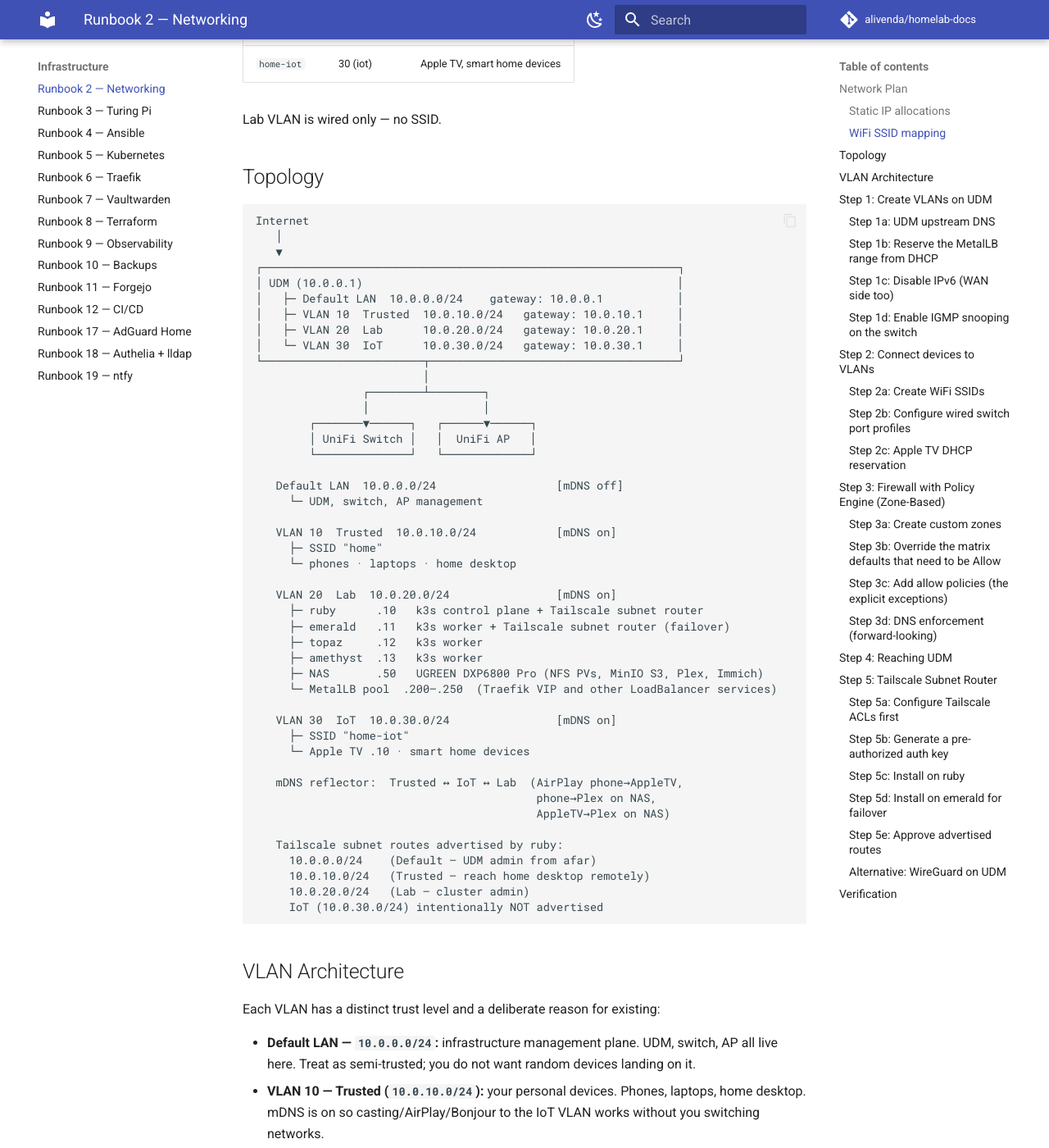
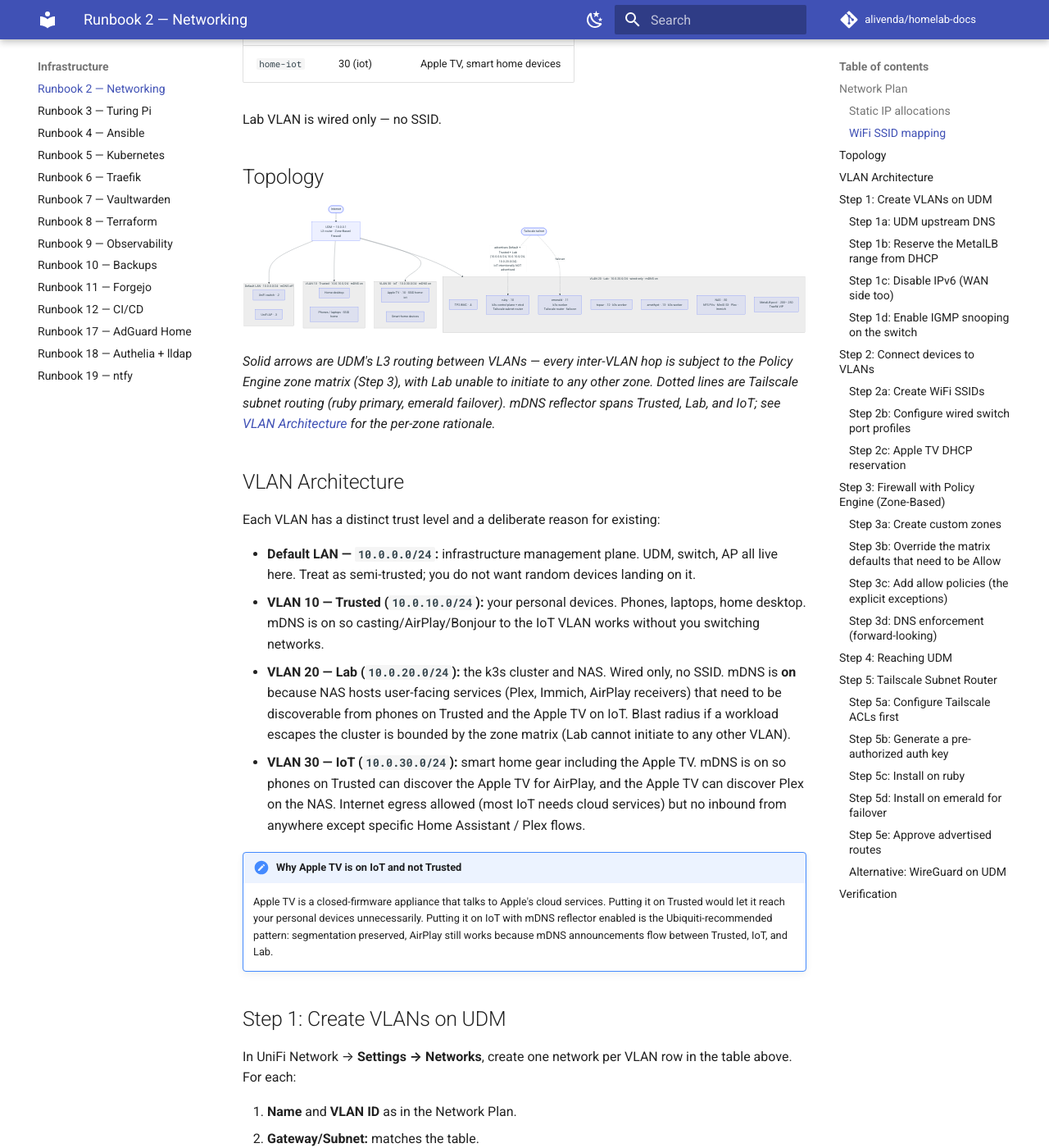
Before and after one commit to alivenda/homelab-docs, an MkDocs documentation site: the page built from docs/02-networking.md, in a window 1280 px wide and 1400 px high, scrolled down 2665 px. Shown: the whole window at 82% size. Built offline with MkDocs 1.6.1 and Material for MkDocs 9.7.7, drawn with Linux system fonts in a browser that asks for light colours; comment, search, counter and statistics services are not loaded.

Commit message:
docs(networking): render topology as a Mermaid diagram
Enable the Mermaid custom fence in mkdocs (auto-bundled by mkdocs-material) and
replace the ASCII topology in Runbook 2 with a Mermaid flowchart: VLAN subgraphs,
node IPs, MetalLB pool, and Tailscale subnet routing (ruby primary, emerald
failover; IoT not advertised). Diagram now renders on the site and in GitHub and
diffs as text. Scope check-yaml's exemption to mkdocs.yml for the python/name tag.

````diff
--- a/.pre-commit-config.yaml
+++ b/.pre-commit-config.yaml
@@ -5,6 +5,10 @@ repos:
     - id: trailing-whitespace
     - id: end-of-file-fixer
     - id: check-yaml
+      # mkdocs.yml uses the !!python/name: tag (Mermaid custom fence) that a
+      # generic safe-load linter can't parse; mkdocs has its own loader. Scope
+      # the exemption to this one file rather than weakening checks repo-wide.
+      exclude: ^mkdocs\.yml$
     - id: check-added-large-files
     - id: detect-private-key
 - repo: https://github.com/gitleaks/gitleaks
--- a/docs/02-networking.md
+++ b/docs/02-networking.md
@@ -66,53 +66,45 @@ Lab VLAN is wired only — no SSID.
 
 ## Topology
 
-```text
-Internet
-   │
-   ▼
-┌──────────────────────────────────────────────────────────────┐
-│ UDM (10.0.0.1)                                               │
-│   ├─ Default LAN  10.0.0.0/24    gateway: 10.0.0.1           │
-│   ├─ VLAN 10  Trusted  10.0.10.0/24   gateway: 10.0.10.1     │
-│   ├─ VLAN 20  Lab      10.0.20.0/24   gateway: 10.0.20.1     │
-│   └─ VLAN 30  IoT      10.0.30.0/24   gateway: 10.0.30.1     │
-└────────────────────────┬─────────────────────────────────────┘
-                         │
-                ┌────────┴────────┐
-                │                 │
-        ┌───────▼──────┐   ┌──────▼──────┐
-        │ UniFi Switch │   │  UniFi AP   │
-        └──────────────┘   └─────────────┘
+```mermaid
+flowchart TB
+    INET([Internet]) --> UDM["UDM — 10.0.0.1<br/>L3 router · Zone-Based Firewall"]
 
-   Default LAN  10.0.0.0/24                  [mDNS off]
-     └─ UDM, switch, AP management
+    subgraph DEFAULT["Default LAN · 10.0.0.0/24 · mDNS off"]
+        SW["UniFi switch · .2"]
+        AP["UniFi AP · .3"]
+    end
 
-   VLAN 10  Trusted  10.0.10.0/24            [mDNS on]
-     ├─ SSID "home"
-     └─ phones · laptops · home desktop
+    subgraph TRUSTED["VLAN 10 · Trusted · 10.0.10.0/24 · mDNS on"]
+        DESK["Home desktop"]
+        PHONES["Phones / laptops · SSID home"]
+    end
 
-   VLAN 20  Lab  10.0.20.0/24                [mDNS on]
-     ├─ ruby      .10   k3s control plane + Tailscale subnet router
-     ├─ emerald   .11   k3s worker + Tailscale subnet router (failover)
-     ├─ topaz     .12   k3s worker
-     ├─ amethyst  .13   k3s worker
-     ├─ NAS       .50   UGREEN DXP6800 Pro (NFS PVs, MinIO S3, Plex, Immich)
-     └─ MetalLB pool  .200–.250  (Traefik VIP and other LoadBalancer services)
+    subgraph LAB["VLAN 20 · Lab · 10.0.20.0/24 · wired-only · mDNS on"]
+        BMC["TP2 BMC · .4"]
+        RUBY["ruby · .10<br/>k3s control-plane + etcd<br/>Tailscale subnet router"]
+        EMERALD["emerald · .11<br/>k3s worker<br/>Tailscale router · failover"]
+        TOPAZ["topaz · .12 · k3s worker"]
+        AMETHYST["amethyst · .13 · k3s worker"]
+        NAS["NAS · .50<br/>NFS PVs · MinIO S3 · Plex · Immich"]
+        METALLB["MetalLB pool · .200–.250<br/>Traefik VIP"]
+    end
 
-   VLAN 30  IoT  10.0.30.0/24                [mDNS on]
-     ├─ SSID "home-iot"
-     └─ Apple TV .10 · smart home devices
+    subgraph IOT["VLAN 30 · IoT · 10.0.30.0/24 · mDNS on"]
+        ATV["Apple TV · .10 · SSID home-iot"]
+        SMART["Smart-home devices"]
+    end
 
-   mDNS reflector:  Trusted ↔ IoT ↔ Lab  (AirPlay phone→AppleTV,
-                                          phone→Plex on NAS,
-                                          AppleTV→Plex on NAS)
+    UDM --> DEFAULT
+    UDM --> TRUSTED
+    UDM --> LAB
+    UDM --> IOT
 
-   Tailscale subnet routes advertised by ruby:
-     10.0.0.0/24    (Default — UDM admin from afar)
-     10.0.10.0/24   (Trusted — reach home desktop remotely)
-     10.0.20.0/24   (Lab — cluster admin)
-     IoT (10.0.30.0/24) intentionally NOT advertised
+    TAILNET([Tailscale tailnet]) -.->|"advertises Default + Trusted + Lab<br/>(10.0.0.0/24, 10.0.10.0/24, 10.0.20.0/24)<br/>IoT intentionally NOT advertised"| RUBY
+    TAILNET -.->|failover| EMERALD
 ```
+
+*Solid arrows are UDM's L3 routing between VLANs — every inter-VLAN hop is subject to the Policy Engine zone matrix (Step 3), with Lab unable to initiate to any other zone. Dotted lines are Tailscale subnet routing (ruby primary, emerald failover). mDNS reflector spans Trusted, Lab, and IoT; see [VLAN Architecture](#vlan-architecture) for the per-zone rationale.*
 
 ## VLAN Architecture
 
--- a/mkdocs.yml
+++ b/mkdocs.yml
@@ -59,7 +59,11 @@ markdown_extensions:
       pygments_lang_class: true
   - pymdownx.inlinehilite
   - pymdownx.snippets
-  - pymdownx.superfences
+  - pymdownx.superfences:
+      custom_fences:
+        - name: mermaid
+          class: mermaid
+          format: !!python/name:pymdownx.superfences.fence_code_format
   - pymdownx.tabbed:
       alternate_style: true
   - pymdownx.tasklist:
````
